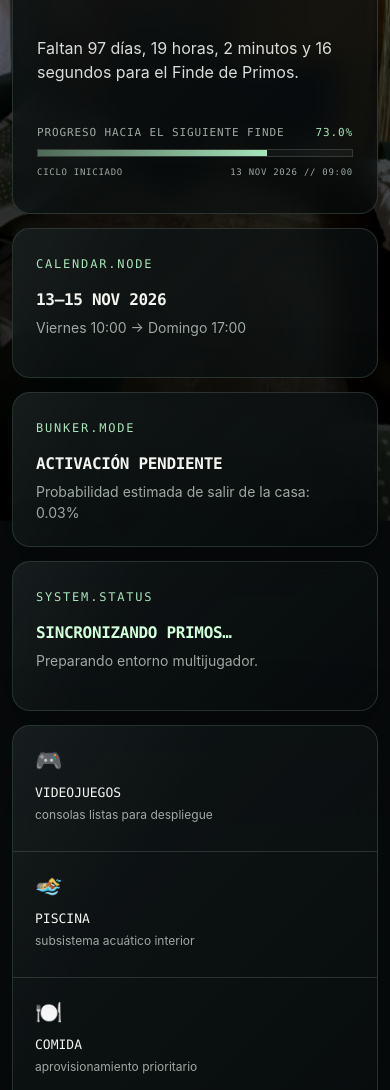
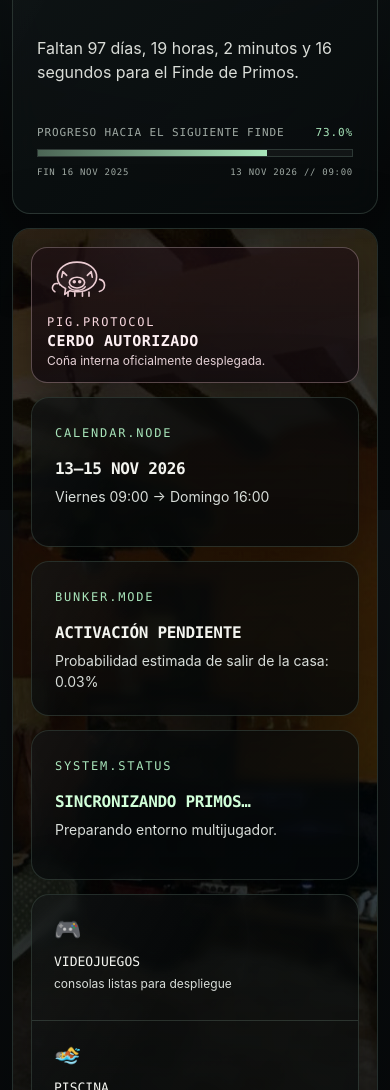
Before and after one commit to bensupe/finde-primos, a plain HTML site: page index.html in a window 390 px wide. Shown: the part 334-1424 px from the top of the page. Drawn offline with Linux system fonts and the light colour scheme.

Commit message:
Add files via upload

```diff
--- a/app.js
+++ b/app.js
@@ -1,26 +1,12 @@
 /*
-  FINDE DE PRIMOS — CONFIGURACIÓN
-  =================================
-  Para preparar la edición de otro año, normalmente basta con cambiar:
-  - edition
-  - start
-  - end
-  - progressStart
-
-  progressStart marca desde qué momento se calcula la barra de progreso.
-  Idealmente debería ser el final del Finde de Primos anterior.
+  FINDE DE PRIMOS — LÓGICA DE LA WEB
+  ===================================
+  No debería ser necesario editar este archivo para cambiar de edición.
+  Las fechas viven exclusivamente en config.js.
 */
 
-const EVENT = {
-  name: "Finde de Primos",
-  edition: 2026,
-  start: "2026-11-13T10:00:00+01:00",
-  end: "2026-11-15T17:00:00+01:00",
-
-  // Ajusta esta fecha si quieres que el porcentaje parta exactamente
-  // del momento en que terminó el Finde de Primos 2025.
-  progressStart: "2025-11-16T17:00:00+01:00"
-};
+(() => {
+  "use strict";
 
   const $ = (selector) => document.querySelector(selector);
   const $$ = (selector) => document.querySelectorAll(selector);
@@ -39,35 +25,105 @@
     topStatus: $("#top-status"),
     dynamicStatus: $("#dynamic-status"),
     dynamicSubstatus: $("#dynamic-substatus"),
-  footerClock: $("#footer-clock")
+    footerClock: $("#footer-clock"),
+    eventDateRange: $("#event-date-range"),
+    eventSchedule: $("#event-schedule")
   };
 
-const start = new Date(EVENT.start);
-const end = new Date(EVENT.end);
-const progressStart = new Date(EVENT.progressStart);
+  function showConfigError(message) {
+    console.error(`[FINDE CONFIG] ${message}`);
+    els.topStatus.textContent = "CONFIG ERROR";
+    els.dynamicStatus.textContent = "ERROR DE CONFIGURACIÓN";
+    els.dynamicSubstatus.textContent = message;
+    els.sentence.textContent = "Revisa config.js.";
+    document.body.classList.add("is-complete");
+  }
+
+  if (typeof FINDE_CONFIG === "undefined") {
+    showConfigError("No se ha podido cargar FINDE_CONFIG desde config.js.");
+    return;
+  }
+
+  const requiredKeys = ["edition", "previousEnd", "start", "end"];
+  const missing = requiredKeys.filter((key) => !(key in FINDE_CONFIG));
+
+  if (missing.length) {
+    showConfigError(`Faltan estos campos en config.js: ${missing.join(", ")}.`);
+    return;
+  }
+
+  const start = new Date(FINDE_CONFIG.start);
+  const end = new Date(FINDE_CONFIG.end);
+  const previousEnd = new Date(FINDE_CONFIG.previousEnd);
+
+  if ([start, end, previousEnd].some((date) => Number.isNaN(date.getTime()))) {
+    showConfigError("Hay alguna fecha con formato no válido.");
+    return;
+  }
+
+  if (!(previousEnd < start && start < end)) {
+    showConfigError("Las fechas deben cumplir: previousEnd < start < end.");
+    return;
+  }
 
   const pad2 = (value) => String(value).padStart(2, "0");
-const pad3 = (value) => String(value).padStart(3, "0");
 
   function plural(value, singular, pluralForm) {
     return value === 1 ? singular : pluralForm;
   }
 
-function formatEventDestination() {
-  const month = start
+  function monthShort(date) {
+    return date
       .toLocaleDateString("es-ES", { month: "short" })
       .replace(".", "")
       .toUpperCase();
-
-  return `${pad2(start.getDate())} ${month} ${EVENT.edition} // ${pad2(start.getHours())}:${pad2(start.getMinutes())}`;
   }
 
-function updateEditionText() {
+  function weekday(date) {
+    const text = date.toLocaleDateString("es-ES", { weekday: "long" });
+    return text.charAt(0).toUpperCase() + text.slice(1);
+  }
+
+  function formatTime(date) {
+    return `${pad2(date.getHours())}:${pad2(date.getMinutes())}`;
+  }
+
+  function formatCompactDate(date, includeYear = true) {
+    const base = `${pad2(date.getDate())} ${monthShort(date)}`;
+    return includeYear ? `${base} ${date.getFullYear()}` : base;
+  }
+
+  function formatDateRange() {
+    const sameYear = start.getFullYear() === end.getFullYear();
+    const sameMonth =
+      sameYear &&
+      start.getMonth() === end.getMonth();
+
+    if (sameMonth) {
+      return `${start.getDate()}—${end.getDate()} ${monthShort(start)} ${start.getFullYear()}`;
+    }
+
+    if (sameYear) {
+      return `${start.getDate()} ${monthShort(start)} — ${end.getDate()} ${monthShort(end)} ${start.getFullYear()}`;
+    }
+
+    return `${formatCompactDate(start)} — ${formatCompactDate(end)}`;
+  }
+
+  function formatSchedule() {
+    return `${weekday(start)} ${formatTime(start)} → ${weekday(end)} ${formatTime(end)}`;
+  }
+
+  function updateStaticEventData() {
     $$("[data-edition]").forEach((el) => {
-    el.textContent = EVENT.edition;
+      el.textContent = FINDE_CONFIG.edition;
     });
-  document.title = `Finde de Primos // ${EVENT.edition}`;
-  els.progressDestination.textContent = formatEventDestination();
+
+    document.title = `Finde de Primos // ${FINDE_CONFIG.edition}`;
+    els.eventDateRange.textContent = formatDateRange();
+    els.eventSchedule.textContent = formatSchedule();
+    els.progressOrigin.textContent = `FIN ${formatCompactDate(previousEnd)}`;
+    els.progressDestination.textContent = `${formatCompactDate(start)} // ${formatTime(start)}`;
   }
 
   function setCountdownValues(ms) {
@@ -77,7 +133,8 @@
     const minutes = Math.floor((totalSeconds % 3600) / 60);
     const seconds = totalSeconds % 60;
 
-  els.days.textContent = pad3(days);
+    // Los días nunca llevan ceros a la izquierda.
+    els.days.textContent = String(days);
     els.hours.textContent = pad2(hours);
     els.minutes.textContent = pad2(minutes);
     els.seconds.textContent = pad2(seconds);
@@ -121,20 +178,19 @@
 
     const elapsed = now - start;
     const total = end - start;
-  const eventProgress = Math.min(100, Math.max(0, elapsed / total * 100));
-
-  // Durante el evento, el contador muestra lo que queda de sesión.
+    const eventProgress = Math.min(100, Math.max(0, (elapsed / total) * 100));
     const t = setCountdownValues(end - now);
 
     els.sentence.textContent =
-    `FINDE DE PRIMOS ${EVENT.edition} // ONLINE — quedan ` +
+      `FINDE DE PRIMOS ${FINDE_CONFIG.edition} // ONLINE — quedan ` +
       `${t.days} ${plural(t.days, "día", "días")}, ` +
       `${t.hours} ${plural(t.hours, "hora", "horas")} y ` +
       `${t.minutes} ${plural(t.minutes, "minuto", "minutos")} de modo búnker.`;
 
     els.topStatus.textContent = "MODO BÚNKER // ONLINE";
     els.dynamicStatus.textContent = "TODOS LOS SISTEMAS OPERATIVOS";
-  els.dynamicSubstatus.textContent = `Sesión activa al ${eventProgress.toFixed(1)}%. No se recomienda salir de la casa.`;
+    els.dynamicSubstatus.textContent =
+      `Sesión activa al ${eventProgress.toFixed(1)}%. No se recomienda salir de la casa.`;
   }
 
   function afterEvent() {
@@ -142,18 +198,21 @@
     document.body.classList.remove("is-live");
 
     setCountdownValues(0);
-  els.sentence.textContent = `FINDE DE PRIMOS ${EVENT.edition} // COMPLETED ✓`;
+    els.sentence.textContent =
+      `FINDE DE PRIMOS ${FINDE_CONFIG.edition} // COMPLETED ✓`;
+
     els.topStatus.textContent = "SESSION COMPLETED";
     els.dynamicStatus.textContent = "MEMORIES SAVED SUCCESSFULLY";
     els.dynamicSubstatus.textContent = "NEXT SESSION: pendiente de nueva fecha.";
   }
 
   function updateProgress(now) {
-  const total = start - progressStart;
-  const elapsed = now - progressStart;
-  let percentage = total > 0 ? (elapsed / total) * 100 : 0;
+    const total = start - previousEnd;
+    const elapsed = now - previousEnd;
 
+    let percentage = (elapsed / total) * 100;
     if (now >= start) percentage = 100;
+
     percentage = Math.max(0, Math.min(100, percentage));
 
     els.progressFill.style.width = `${percentage}%`;
@@ -168,6 +227,7 @@
       second: "2-digit",
       hour12: false
     });
+
     els.footerClock.textContent = `LOCAL TIME ${time}`;
   }
 
@@ -186,6 +246,7 @@
     updateLocalClock(now);
   }
 
-updateEditionText();
+  updateStaticEventData();
   tick();
   setInterval(tick, 1000);
+})();
--- /dev/null
+++ b/config.js
@@ -0,0 +1,20 @@
+/*
+  FINDE DE PRIMOS — CONFIGURACIÓN
+  =================================
+  ESTE ES EL ÚNICO ARCHIVO QUE DEBERÍA SER NECESARIO EDITAR CADA AÑO.
+
+  previousEnd = momento en que terminó el Finde de Primos anterior.
+  start       = inicio de la próxima edición.
+  end         = final de la próxima edición.
+
+  Las fechas incluyen el huso horario de España peninsular:
+  +01:00 en noviembre (CET).
+*/
+
+const FINDE_CONFIG = {
+  edition: 2026,
+
+  previousEnd: "2025-11-16T17:00:00+01:00",
+  start:       "2026-11-13T10:00:00+01:00",
+  end:         "2026-11-15T17:00:00+01:00"
+};
--- a/index.html
+++ b/index.html
@@ -5,7 +5,7 @@
   <meta name="viewport" content="width=device-width, initial-scale=1">
   <meta name="theme-color" content="#0a0d0f">
   <meta name="description" content="Cuenta atrás oficial para el Finde de Primos.">
-  <title>Finde de Primos // 2026</title>
+  <title>Finde de Primos</title>
   <link rel="icon" href="assets/favicon.svg" type="image/svg+xml">
   <link rel="stylesheet" href="styles.css">
 </head>
@@ -19,11 +19,11 @@
       <div class="brand">
         <span class="brand-mark" aria-hidden="true"></span>
         <span>COUSINS WEEKEND</span>
-        <span class="muted">// BUILD <span data-edition>2026</span></span>
+        <span class="muted">// BUILD <span data-edition></span></span>
       </div>
       <div class="system-status">
         <span class="status-dot"></span>
-        <span id="top-status">EVENTO PROGRAMADO</span>
+        <span id="top-status">INICIALIZANDO…</span>
       </div>
     </header>
 
@@ -33,7 +33,7 @@
 
       <div class="countdown" aria-label="Cuenta atrás para el Finde de Primos">
         <div class="time-unit main-unit">
-          <span id="days" class="time-value">000</span>
+          <span id="days" class="time-value">--</span>
           <span class="time-label">DÍAS</span>
         </div>
 
@@ -41,31 +41,32 @@
 
         <div class="small-units">
           <div class="time-unit">
-            <span id="hours" class="time-value">00</span>
+            <span id="hours" class="time-value">--</span>
             <span class="time-label">HORAS</span>
           </div>
           <span class="colon" aria-hidden="true">:</span>
           <div class="time-unit">
-            <span id="minutes" class="time-value">00</span>
+            <span id="minutes" class="time-value">--</span>
             <span class="time-label">MIN</span>
           </div>
           <span class="colon" aria-hidden="true">:</span>
           <div class="time-unit">
-            <span id="seconds" class="time-value">00</span>
+            <span id="seconds" class="time-value">--</span>
             <span class="time-label">SEG</span>
           </div>
         </div>
       </div>
 
       <p id="countdown-sentence" class="countdown-sentence" aria-live="polite">
-        Calculando tiempo restante…
+        Cargando datos de la próxima sesión…
       </p>
 
       <div class="progress-block">
         <div class="progress-heading">
           <span>PROGRESO HACIA EL SIGUIENTE FINDE</span>
-          <strong id="progress-label">0.0%</strong>
+          <strong id="progress-label">--%</strong>
         </div>
+
         <div
           class="progress-track"
           role="progressbar"
@@ -77,38 +78,52 @@
           <div id="progress-fill" class="progress-fill"></div>
           <span class="progress-glow"></span>
         </div>
+
         <div class="progress-meta">
-          <span id="progress-origin">CICLO INICIADO</span>
-          <span id="progress-destination">13 NOV 2026 // 10:00</span>
+          <span id="progress-origin">FIN EDICIÓN ANTERIOR</span>
+          <span id="progress-destination">PRÓXIMA SESIÓN</span>
         </div>
       </div>
     </section>
 
+    <section class="lower-zone panel">
+      <div class="lower-zone__photo" aria-hidden="true"></div>
+
+      <div class="pig-badge">
+        <img src="assets/pig.svg" alt="Ilustración de un cerdo">
+        <div class="pig-badge__text">
+          <span class="card-code">PIG.PROTOCOL</span>
+          <strong>CERDO AUTORIZADO</strong>
+          <small>Coña interna oficialmente desplegada.</small>
+        </div>
+      </div>
+
       <section class="info-grid">
-      <article class="panel info-card">
+        <article class="info-card">
           <span class="card-code">CALENDAR.NODE</span>
-        <h2>13—15 NOV <span data-edition>2026</span></h2>
-        <p>Viernes 10:00 → Domingo 17:00</p>
+          <h2 id="event-date-range">CARGANDO…</h2>
+          <p id="event-schedule">Consultando configuración.</p>
         </article>
 
-      <article class="panel info-card">
+        <article class="info-card">
           <span class="card-code">BUNKER.MODE</span>
           <h2>ACTIVACIÓN PENDIENTE</h2>
           <p>Probabilidad estimada de salir de la casa: 0.03%</p>
         </article>
 
-      <article class="panel info-card status-card">
+        <article class="info-card status-card">
           <span class="card-code">SYSTEM.STATUS</span>
           <h2 id="dynamic-status">SINCRONIZANDO PRIMOS…</h2>
           <p id="dynamic-substatus">Preparando entorno multijugador.</p>
         </article>
       </section>
 
-    <section class="panel modules">
+      <section class="modules">
         <div class="module"><span class="module-icon">🎮</span><span>VIDEOJUEGOS</span><small>consolas listas para despliegue</small></div>
         <div class="module"><span class="module-icon">🏊</span><span>PISCINA</span><small>subsistema acuático interior</small></div>
         <div class="module"><span class="module-icon">🍽️</span><span>COMIDA</span><small>aprovisionamiento prioritario</small></div>
         <div class="module"><span class="module-icon">💬</span><span>CHARLAS</span><small>profundas, cotidianas y absurdas</small></div>
+      </section>
     </section>
 
     <footer>
@@ -117,6 +132,8 @@
     </footer>
   </main>
 
+  <!-- config.js debe cargarse antes que app.js -->
+  <script src="config.js"></script>
   <script src="app.js"></script>
 </body>
 </html>
--- a/styles.css
+++ b/styles.css
@@ -1,7 +1,6 @@
-/* Finde de Primos — interfaz principal
-   --------------------------------------------------
-   La foto real de la casa vive en /assets/salon.jpg.
-   El diseño está pensado para funcionar sin frameworks.
+/* Finde de Primos — v3
+   Las fechas y la edición ya no viven en el HTML ni en este CSS.
+   Toda la configuración anual está centralizada en config.js.
 */
 
 :root {
@@ -14,21 +13,18 @@
   --muted: #9fa9a3;
   --accent: #a7e4b9;
   --accent-strong: #d1ffd9;
-  --warm: #e3c48d;
-  --danger: #ffc3a1;
+  --pig: #f7d7de;
   --radius: 18px;
   --shadow: 0 24px 80px rgba(0, 0, 0, 0.35);
   --mono: "SFMono-Regular", Consolas, "Liberation Mono", Menlo, monospace;
   --sans: Inter, ui-sans-serif, system-ui, -apple-system, BlinkMacSystemFont, "Segoe UI", sans-serif;
 }
 
-* {
-  box-sizing: border-box;
-}
+* { box-sizing: border-box; }
 
 html {
   min-height: 100%;
-  background: var(--bg);
+  background: radial-gradient(circle at top, #162024 0%, #0a0d0f 58%, #050708 100%);
 }
 
 body {
@@ -44,10 +40,8 @@
   inset: 0;
   z-index: -3;
   background:
-    linear-gradient(180deg, rgba(2, 4, 5, 0.42), rgba(2, 4, 5, 0.76)),
-    url("assets/salon.jpg") center center / cover no-repeat;
-  transform: scale(1.025);
-  filter: saturate(0.74) contrast(1.05);
+    radial-gradient(circle at top, rgba(31, 42, 45, 0.75), rgba(6, 9, 10, 0.97) 62%),
+    linear-gradient(180deg, rgba(2, 4, 5, 0.2), rgba(2, 4, 5, 0.78));
 }
 
 .grid-overlay {
@@ -55,7 +49,7 @@
   inset: 0;
   z-index: -2;
   pointer-events: none;
-  opacity: 0.28;
+  opacity: 0.24;
   background-image:
     linear-gradient(rgba(190, 226, 207, 0.035) 1px, transparent 1px),
     linear-gradient(90deg, rgba(190, 226, 207, 0.035) 1px, transparent 1px);
@@ -81,9 +75,7 @@
   text-transform: uppercase;
 }
 
-.topbar {
-  padding: 0 4px 18px;
-}
+.topbar { padding: 0 4px 18px; }
 
 .brand,
 .system-status {
@@ -108,22 +100,21 @@
   animation: pulse 2.2s ease-in-out infinite;
 }
 
-.muted {
-  color: var(--muted);
-}
+.muted { color: var(--muted); }
 
-.panel {
+.panel,
+.info-card,
+.modules {
   position: relative;
   overflow: hidden;
-  background: linear-gradient(135deg, rgba(16, 22, 23, .88), rgba(8, 12, 13, .72));
   border: 1px solid var(--line);
   border-radius: var(--radius);
   box-shadow: var(--shadow);
-  backdrop-filter: blur(14px);
-  -webkit-backdrop-filter: blur(14px);
 }
 
-.panel::before {
+.panel::before,
+.info-card::before,
+.modules::before {
   content: "";
   position: absolute;
   inset: 0;
@@ -137,6 +128,10 @@
   display: flex;
   flex-direction: column;
   justify-content: center;
+  background:
+    linear-gradient(135deg, rgba(16, 22, 23, .9), rgba(8, 12, 13, .82));
+  backdrop-filter: blur(14px);
+  -webkit-backdrop-filter: blur(14px);
 }
 
 .eyebrow,
@@ -168,7 +163,7 @@
 }
 
 .main-unit {
-  min-width: clamp(150px, 25vw, 330px);
+  min-width: clamp(150px, 22vw, 260px);
 }
 
 .time-value {
@@ -226,9 +221,7 @@
   line-height: 1.5;
 }
 
-.progress-block {
-  margin-top: 42px;
-}
+.progress-block { margin-top: 42px; }
 
 .progress-heading,
 .progress-meta {
@@ -272,16 +265,45 @@
   animation: sweep 5s linear infinite;
 }
 
+.lower-zone {
+  margin-top: 14px;
+  padding: 18px;
+  background: linear-gradient(180deg, rgba(9, 13, 14, .5), rgba(8, 12, 13, .74));
+  backdrop-filter: blur(8px);
+  -webkit-backdrop-filter: blur(8px);
+}
+
+.lower-zone__photo {
+  position: absolute;
+  inset: 0;
+  background:
+    linear-gradient(180deg, rgba(5, 8, 9, 0.2) 0%, rgba(5, 8, 9, 0.45) 24%, rgba(5, 8, 9, 0.82) 100%),
+    url("assets/salon.jpg") center 72% / cover no-repeat;
+  opacity: 0.72;
+  filter: saturate(0.92) contrast(1.02);
+  transform: scale(1.01);
+}
+
+.info-grid,
+.modules,
+.pig-badge {
+  position: relative;
+  z-index: 2;
+}
+
 .info-grid {
   display: grid;
   grid-template-columns: repeat(3, 1fr);
   gap: 14px;
-  margin-top: 14px;
+  padding-top: 46px;
 }
 
 .info-card {
   min-height: 150px;
   padding: 23px;
+  background: linear-gradient(180deg, rgba(7, 10, 11, .70), rgba(6, 9, 10, .82));
+  backdrop-filter: blur(6px);
+  -webkit-backdrop-filter: blur(6px);
 }
 
 .info-card h2 {
@@ -293,19 +315,20 @@
 
 .info-card p {
   margin: 0;
-  color: var(--muted);
+  color: #d8ddd9;
   line-height: 1.5;
   font-size: 14px;
 }
 
-.status-card h2 {
-  color: var(--accent-strong);
-}
+.status-card h2 { color: var(--accent-strong); }
 
 .modules {
   display: grid;
   grid-template-columns: repeat(4, 1fr);
   margin-top: 14px;
+  background: linear-gradient(180deg, rgba(7, 10, 11, .66), rgba(6, 9, 10, .82));
+  backdrop-filter: blur(6px);
+  -webkit-backdrop-filter: blur(6px);
 }
 
 .module {
@@ -319,21 +342,65 @@
   font-size: 13px;
 }
 
-.module:last-child {
-  border-right: 0;
-}
+.module:last-child { border-right: 0; }
 
 .module-icon {
   margin-bottom: 5px;
   font-size: 22px;
-  filter: grayscale(.25);
+  filter: grayscale(.2);
 }
 
 .module small {
-  color: var(--muted);
+  color: #d8ddd9;
   font-family: var(--sans);
   font-size: 12px;
   line-height: 1.4;
+}
+
+.pig-badge {
+  position: absolute;
+  top: 16px;
+  right: 18px;
+  display: flex;
+  align-items: center;
+  gap: 12px;
+  min-width: 260px;
+  max-width: 360px;
+  padding: 12px 15px;
+  border: 1px solid rgba(247,215,222,.3);
+  border-radius: 16px;
+  background: linear-gradient(180deg, rgba(30, 15, 20, 0.68), rgba(18, 11, 14, 0.84));
+  box-shadow: 0 10px 30px rgba(0,0,0,.26);
+}
+
+.pig-badge img {
+  width: 72px;
+  height: auto;
+  flex: 0 0 auto;
+  opacity: 0.95;
+}
+
+.pig-badge__text {
+  display: flex;
+  flex-direction: column;
+  gap: 3px;
+}
+
+.pig-badge__text .card-code {
+  color: var(--pig);
+}
+
+.pig-badge strong {
+  font-family: var(--mono);
+  font-size: 15px;
+  letter-spacing: .03em;
+  color: #fff1f4;
+}
+
+.pig-badge small {
+  color: #ead5da;
+  font-size: 12px;
+  line-height: 1.35;
 }
 
 footer {
@@ -372,15 +439,26 @@
   to { transform: translateX(1000px); }
 }
 
+@media (max-width: 980px) {
+  .pig-badge {
+    position: relative;
+    top: auto;
+    right: auto;
+    margin-bottom: 14px;
+  }
+
+  .info-grid {
+    padding-top: 0;
+  }
+}
+
 @media (max-width: 850px) {
   .shell {
     width: min(100% - 24px, 720px);
     padding-top: 18px;
   }
 
-  .brand .muted {
-    display: none;
-  }
+  .brand .muted { display: none; }
 
   .hero {
     min-height: auto;
@@ -393,17 +471,11 @@
     gap: 24px;
   }
 
-  .time-separator {
-    display: none;
-  }
+  .time-separator { display: none; }
 
-  .small-units {
-    justify-content: flex-start;
-  }
+  .small-units { justify-content: flex-start; }
 
-  .main-unit {
-    min-width: 0;
-  }
+  .main-unit { min-width: 0; }
 
   .info-grid {
     grid-template-columns: 1fr;
@@ -413,9 +485,7 @@
     grid-template-columns: 1fr 1fr;
   }
 
-  .module:nth-child(2) {
-    border-right: 0;
-  }
+  .module:nth-child(2) { border-right: 0; }
 
   .module:nth-child(-n+2) {
     border-bottom: 1px solid var(--line);
@@ -423,9 +493,7 @@
 }
 
 @media (max-width: 520px) {
-  .topbar {
-    align-items: flex-start;
-  }
+  .topbar { align-items: flex-start; }
 
   .system-status {
     justify-content: flex-end;
@@ -433,13 +501,9 @@
     font-size: 9px;
   }
 
-  h1 {
-    margin-bottom: 28px;
-  }
+  h1 { margin-bottom: 28px; }
 
-  .small-units {
-    gap: 10px;
-  }
+  .small-units { gap: 10px; }
 
   .small-units .time-value {
     font-size: clamp(31px, 13vw, 54px);
@@ -450,9 +514,7 @@
     padding-bottom: 17px;
   }
 
-  .progress-meta {
-    font-size: 9px;
-  }
+  .progress-meta { font-size: 9px; }
 
   .modules {
     grid-template-columns: 1fr;
@@ -463,8 +525,17 @@
     border-bottom: 1px solid var(--line);
   }
 
-  .module:last-child {
-    border-bottom: 0;
+  .module:last-child { border-bottom: 0; }
+
+  .pig-badge {
+    min-width: 0;
+    max-width: none;
+    align-items: flex-start;
+    flex-direction: column;
+  }
+
+  .pig-badge img {
+    width: 60px;
   }
 
   footer {
```
Also changed, not shown: assets/pig.svg (added), 1 other file. Lines whose indentation alone changed are shown as unchanged.
